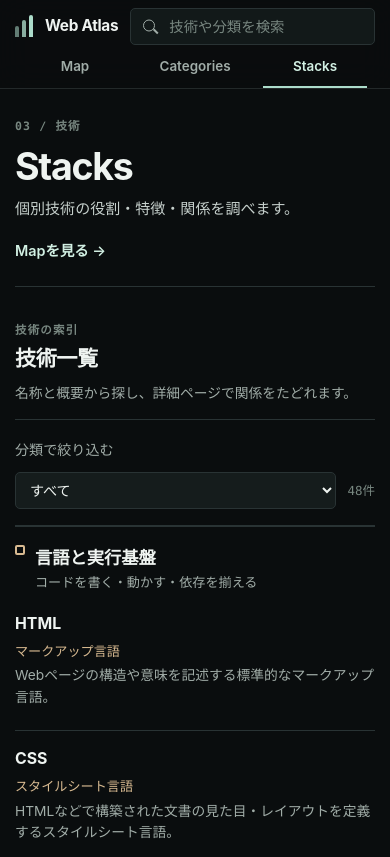
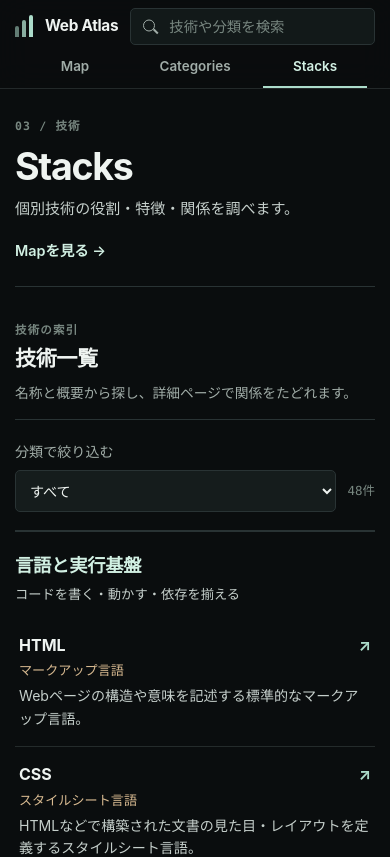
Before and after one commit to Lye-0/web-atlas, a React (Vite) app: page /dictionary/stacks in a window 390 px wide. Shown: the top 857 px of the page. Built offline with nearby package versions, Linux system fonts and the light colour scheme.

Commit message:
fix: Stacks一覧の表示階層と詳細導線を整える

```diff
--- a/src/components/stacks/StackTable.tsx
+++ b/src/components/stacks/StackTable.tsx
@@ -2,7 +2,7 @@ import { useMemo, useState } from 'react';
 import { Link } from 'react-router-dom';
 import { categoryById, dictionaryVisualGroups, stacks } from '../../data';
 import { getRootCategoryId } from '../../utils/categoryHierarchy';
-import { categoryPath, stackPath } from '../../utils/routes';
+import { stackPath } from '../../utils/routes';
 import { stackStatusLabels } from '../../utils/stackStatus';
 
 interface StackFilter {
@@ -25,16 +25,17 @@ function StackRow({ stack }: { stack: (typeof stacks)[number] }) {
 
   return (
     <div className="stack-index-row" role="listitem">
+      <Link className="stack-index-row-link" to={stackPath(stack.id)}>
         <div className="stack-index-main">
-        <Link className="stack-index-title" to={stackPath(stack.id)}>
-          <strong>{stack.name}</strong>
+          <span className="stack-index-title-line">
+            <strong className="stack-index-title">{stack.name}</strong>
+            {stack.status !== 'active' && <span className={`stack-status stack-status-${stack.status}`}>{stackStatusLabels[stack.status]}</span>}
+          </span>
+          {category && <span className="stack-index-category">{category.name}</span>}
+        </div>
+        <span className="stack-index-summary">{stack.summary}</span>
+        <span className="stack-index-arrow" aria-hidden="true">↗</span>
       </Link>
-        {category && <Link className="stack-index-category" to={categoryPath(category.id)}>{category.name}</Link>}
-        <span className="stack-index-summary">{stack.summary}</span>
-      </div>
-      <div className="stack-index-meta">
-        {stack.status !== 'active' && <span className={`stack-status stack-status-${stack.status}`}>{stackStatusLabels[stack.status]}</span>}
-      </div>
     </div>
   );
 }
@@ -61,6 +62,7 @@ export function StackTable() {
   return (
     <div className="stack-index">
       <div className="stack-toolbar">
+        <div className="stack-filter-control">
           <label htmlFor="stack-category-filter">分類で絞り込む</label>
           <select
             id="stack-category-filter"
@@ -69,6 +71,7 @@ export function StackTable() {
           >
             {stackFilters.map((filter) => <option key={filter.id} value={filter.id}>{filter.label}</option>)}
           </select>
+        </div>
         <span className="stack-result-count" aria-live="polite">{visibleStacks.length}件</span>
       </div>
 
@@ -77,7 +80,6 @@ export function StackTable() {
           {groupedStacks.map(({ group, stacks: groupStacks }) => (
             <section className="stack-index-visual-group" key={group.id} aria-labelledby={`stack-visual-group-${group.id}`}>
               <header className="stack-index-visual-heading">
-                <span className="category-index-root-marker" aria-hidden="true" />
                 <div>
                   <h3 id={`stack-visual-group-${group.id}`}>{group.label}</h3>
                   <p>{group.description}</p>
--- a/src/styles.css
+++ b/src/styles.css
@@ -1035,49 +1035,57 @@ summary:focus-visible {
 }
 
 .stack-index {
+  --stack-index-content-width: 1120px;
   min-width: 0;
 }
 
 .stack-index-groups {
   display: grid;
-  gap: 34px;
+  gap: 42px;
 }
 
 .stack-index-visual-group {
   min-width: 0;
-  padding-top: 18px;
+  padding-top: 24px;
   border-top: 1px solid var(--line);
 }
 
 .stack-index-visual-heading {
-  display: flex;
-  align-items: flex-start;
-  gap: 10px;
-  margin-bottom: 3px;
+  margin-bottom: 16px;
 }
 
 .stack-index-visual-heading h3 {
   margin: 0;
-  color: var(--text);
-  font-size: 1.08rem;
-  font-weight: 670;
+  color: var(--accent-strong);
+  font-size: 1.18rem;
+  font-weight: 720;
+  letter-spacing: -0.01em;
   line-height: 1.45;
 }
 
 .stack-index-visual-heading p {
-  margin: 3px 0 0;
-  color: var(--muted);
-  font-size: 0.82rem;
-  line-height: 1.5;
+  margin: 5px 0 0;
+  color: var(--text-soft);
+  font-size: 0.83rem;
+  line-height: 1.55;
 }
 
 .stack-toolbar {
   display: flex;
+  align-items: flex-end;
+  flex-wrap: wrap;
+  gap: 12px;
+  width: min(100%, var(--stack-index-content-width));
+  padding: 20px 0 18px;
+  border-bottom: 1px solid var(--line);
+}
+
+.stack-filter-control {
+  display: grid;
+  grid-template-columns: auto minmax(220px, 320px);
   align-items: center;
-  flex-wrap: wrap;
-  gap: 10px 12px;
-  padding: 18px 0 16px;
-  border-bottom: 1px solid var(--line);
+  gap: 12px;
+  min-width: 0;
 }
 
 .stack-toolbar label {
@@ -1086,8 +1094,9 @@ summary:focus-visible {
 }
 
 .stack-toolbar select {
-  min-width: 220px;
-  height: 37px;
+  width: 100%;
+  min-width: 0;
+  height: 40px;
   padding: 0 30px 0 10px;
   border: 1px solid var(--line);
   border-radius: var(--radius-sm);
@@ -1101,79 +1110,109 @@ summary:focus-visible {
   color: var(--subtle);
   font-family: var(--font-mono);
   font-size: 0.78rem;
+  white-space: nowrap;
 }
 
 .stack-index-list {
   display: grid;
+  max-width: var(--stack-index-content-width);
 }
 
 .stack-index-row {
-  display: grid;
-  grid-template-columns: minmax(0, 1fr) auto;
-  align-items: center;
+  min-width: 0;
+  border-bottom: 1px solid var(--line-soft);
+}
+
+.stack-index-row:last-child {
+  border-bottom: 0;
+}
+
+.stack-index-row-link {
+  display: grid;
+  grid-template-columns: minmax(220px, 0.75fr) minmax(0, 1.5fr) auto;
+  align-items: baseline;
   gap: 24px;
-  min-width: 0;
-  padding: 16px 0;
-  border-bottom: 1px solid var(--line);
+  width: 100%;
+  min-width: 0;
+  padding: 15px 8px 15px 0;
+  border-radius: var(--radius-sm);
+  color: inherit;
+  text-decoration: none;
+  transition: background 140ms ease, color 140ms ease;
+}
+
+.stack-index-row-link:hover {
+  background: rgba(172, 220, 202, 0.055);
+}
+
+.stack-index-row-link:focus-visible {
+  outline-offset: -2px;
 }
 
 .stack-index-main {
-  display: grid;
-  grid-template-columns: max-content max-content;
-  grid-template-areas:
-    "title category"
-    "summary summary";
+  display: flex;
   align-items: baseline;
-  column-gap: 12px;
-  min-width: 0;
-  gap: 3px;
+  flex-wrap: wrap;
+  gap: 4px 12px;
+  min-width: 0;
+}
+
+.stack-index-title-line {
+  display: inline-flex;
+  align-items: baseline;
+  flex-wrap: wrap;
+  gap: 7px;
+  min-width: 0;
 }
 
 .stack-index-title {
-  grid-area: title;
   min-width: 0;
   color: var(--text);
-  text-decoration: none;
-}
-
+  line-height: 1.45;
+  overflow-wrap: normal;
+  word-break: normal;
+}
+
+.stack-index-title,
 .stack-index-title strong {
   color: var(--text);
-  font-size: 0.99rem;
-  font-weight: 660;
-  line-height: 1.45;
-}
-
-.stack-index-title:hover strong {
+  font-size: 1rem;
+  font-weight: 700;
+}
+
+.stack-index-row-link:hover .stack-index-title,
+.stack-index-row-link:hover .stack-index-title strong {
   color: var(--accent-strong);
 }
 
 .stack-index-summary {
-  grid-area: summary;
-  color: var(--muted);
+  min-width: 0;
+  color: var(--text-soft);
   font-size: 0.87rem;
-  line-height: 1.55;
-}
-
-.stack-index-meta {
-  display: flex;
-  align-items: center;
-  justify-content: flex-end;
-  flex-wrap: wrap;
-  gap: 8px 13px;
+  line-height: 1.6;
+  overflow-wrap: break-word;
 }
 
 .stack-index-category {
-  grid-area: category;
-  justify-self: start;
   color: var(--warm);
   font-size: 0.82rem;
-  text-decoration: none;
-}
-
-.stack-index-category:hover {
+  font-weight: 560;
+  line-height: 1.45;
+  overflow-wrap: break-word;
+}
+
+.stack-index-arrow {
+  justify-self: end;
+  color: var(--accent);
+  font-size: 1rem;
+  font-weight: 650;
+  line-height: 1;
+  transition: color 140ms ease, transform 140ms ease;
+}
+
+.stack-index-row-link:hover .stack-index-arrow {
   color: var(--accent-strong);
-  text-decoration: underline;
-  text-underline-offset: 3px;
+  transform: translate(2px, -2px);
 }
 
 .stack-status {
@@ -1878,6 +1917,82 @@ summary:focus-visible {
     width: 10px;
   }
 
+  .stack-index-groups {
+    gap: 34px;
+  }
+
+  .stack-index-visual-group {
+    padding-top: 20px;
+  }
+
+  .stack-index-visual-heading {
+    margin-bottom: 14px;
+  }
+
+  .stack-index-visual-heading h3 {
+    font-size: 1.14rem;
+  }
+
+  .stack-toolbar {
+    display: grid;
+    grid-template-columns: minmax(0, 1fr) auto;
+    align-items: end;
+    gap: 10px 12px;
+  }
+
+  .stack-filter-control {
+    grid-template-columns: minmax(0, 1fr);
+    gap: 6px;
+  }
+
+  .stack-toolbar select {
+    height: 42px;
+  }
+
+  .stack-result-count {
+    align-self: end;
+    margin-left: 0;
+    padding-bottom: 11px;
+  }
+
+  .stack-index-list {
+    max-width: none;
+  }
+
+  .stack-index-row-link {
+    grid-template-columns: minmax(0, 1fr) auto;
+    grid-template-areas:
+      "main arrow"
+      "summary summary";
+    align-items: start;
+    column-gap: 14px;
+    row-gap: 4px;
+    padding: 16px 4px;
+  }
+
+  .stack-index-main {
+    display: grid;
+    grid-area: main;
+    grid-template-columns: minmax(0, 1fr);
+    align-items: start;
+    gap: 4px;
+  }
+
+  .stack-index-title-line {
+    min-width: 0;
+  }
+
+  .stack-index-summary {
+    grid-area: summary;
+    margin-top: 1px;
+    font-size: 0.88rem;
+  }
+
+  .stack-index-arrow {
+    grid-area: arrow;
+    padding-top: 3px;
+  }
+
   .map-visual-group {
     padding-bottom: 24px;
   }
@@ -2045,46 +2160,6 @@ summary:focus-visible {
 
   .category-index-children {
     margin-top: 12px;
-  }
-
-  .stack-toolbar {
-    align-items: start;
-  }
-
-  .stack-toolbar label {
-    width: 100%;
-  }
-
-  .stack-toolbar select {
-    flex: 1;
-    min-width: 0;
-  }
-
-  .stack-result-count {
-    align-self: center;
-  }
-
-  .stack-index-row {
-    grid-template-columns: 1fr;
-    gap: 8px;
-    padding: 14px 0;
-  }
-
-  .stack-index-main {
-    grid-template-columns: 1fr;
-    grid-template-areas:
-      "title"
-      "category"
-      "summary";
-    row-gap: 3px;
-  }
-
-  .stack-index-meta {
-    justify-content: flex-start;
-  }
-
-  .stack-index-summary {
-    font-size: 0.86rem;
   }
 
   .detail-header {
```
Also changed, not shown: 1 other file (tests, documents, lock files or other folders). Lines whose indentation alone changed are shown as unchanged.
